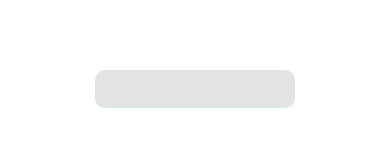
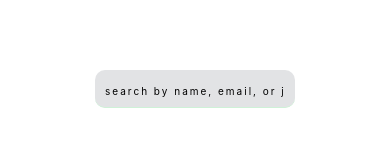
Before and after one commit to fahad-zakir/Firebase-React-Employee-Directory, a React (Create React App) app: page / in a window 390 px wide. Shown: the part 130-288 px from the top of the page. Built offline with nearby package versions, Linux system fonts and the light colour scheme; no server answers; the database is empty.

Commit message:
updated-css

```diff
--- a/src/App.css
+++ b/src/App.css
@@ -30,7 +30,7 @@ html, body, #background {
      font-weight: 900;
      padding-left: 20px;
 }
- @media only screen and (max-width : 820px) {
+ @media only screen and (max-width : 1050px) {
 td:not(:last-child) {
     word-wrap: break-word;
     overflow-wrap: break-word;
@@ -53,7 +53,8 @@ td:not(:last-child) {
      opacity: 1;
     /* Firefox */
      font-weight: lighter;
-     font-size: 16px;
+     font-size: 10px;
+     text-overflow: ellipsis;
 }
 }
  .nav--icon {
@@ -201,46 +202,7 @@ td:not(:last-child) {
          margin-left: 35px;
     }
 }
- @media only screen and (max-width : 500px) {
-     ::-webkit-input-placeholder {
-        /* WebKit browsers */
-         color: transparent;
-    }
-     :-moz-placeholder {
-        /* Mozilla Firefox 4 to 18 */
-         color: transparent;
-    }
-     ::-moz-placeholder {
-        /* Mozilla Firefox 19+ */
-         color: transparent;
-    }
-     :-ms-input-placeholder {
-        /* Internet Explorer 10+ */
-         color: transparent;
-    }
-     input::placeholder {
-         color: transparent;
-    }
-     textarea::-webkit-input-placeholder {
-        /* WebKit browsers */
-         color: transparent;
-    }
-     textarea:-moz-placeholder {
-        /* Mozilla Firefox 4 to 18 */
-         color: transparent;
-    }
-     textarea::-moz-placeholder {
-        /* Mozilla Firefox 19+ */
-         color: transparent;
-    }
-     textarea:-ms-input-placeholder {
-        /* Internet Explorer 10+ */
-         color: transparent;
-    }
-     textarea::placeholder {
-         color: transparent;
-    }
-}
+
  @media only screen and (max-width : 550px) {
      .search--input {
          margin-top: 70px;
```
